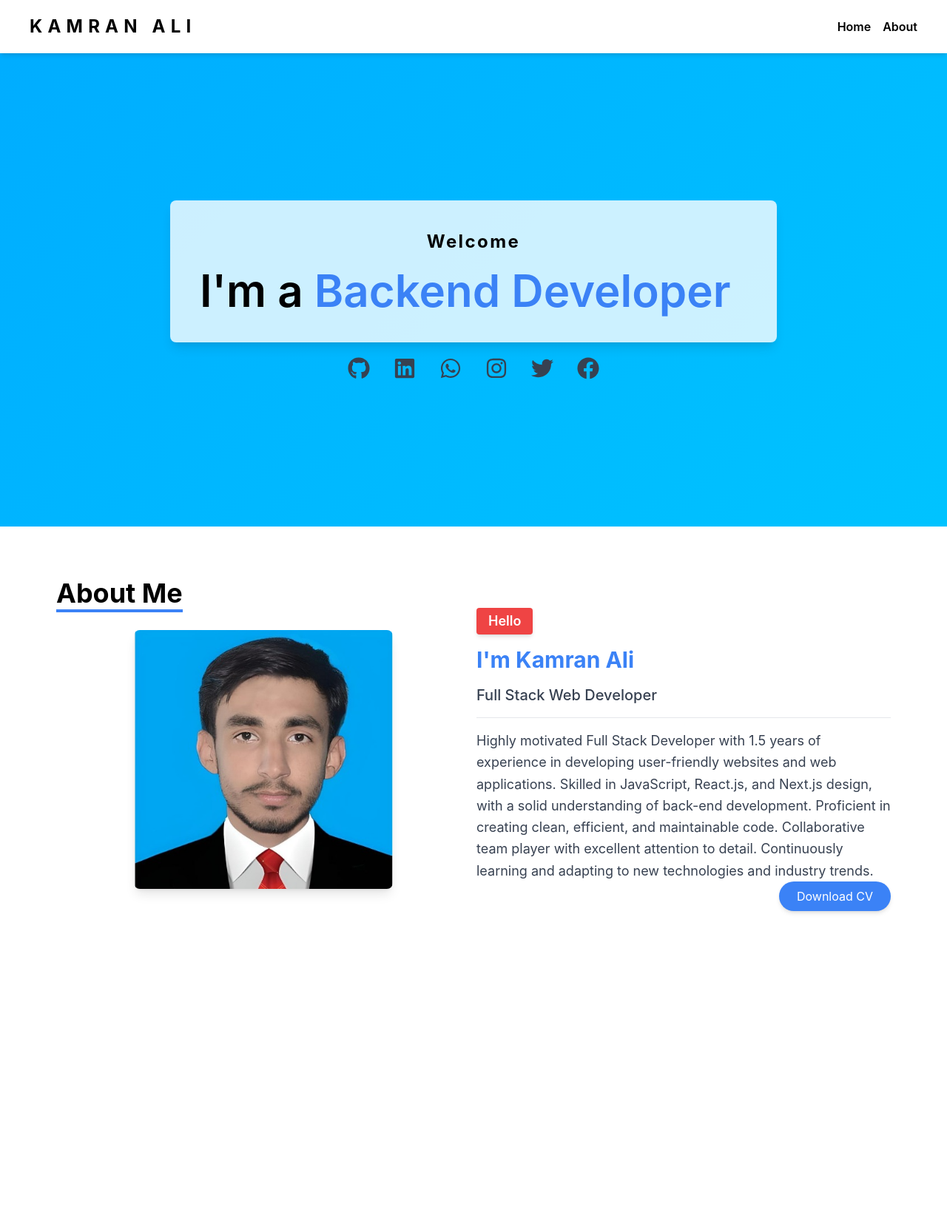
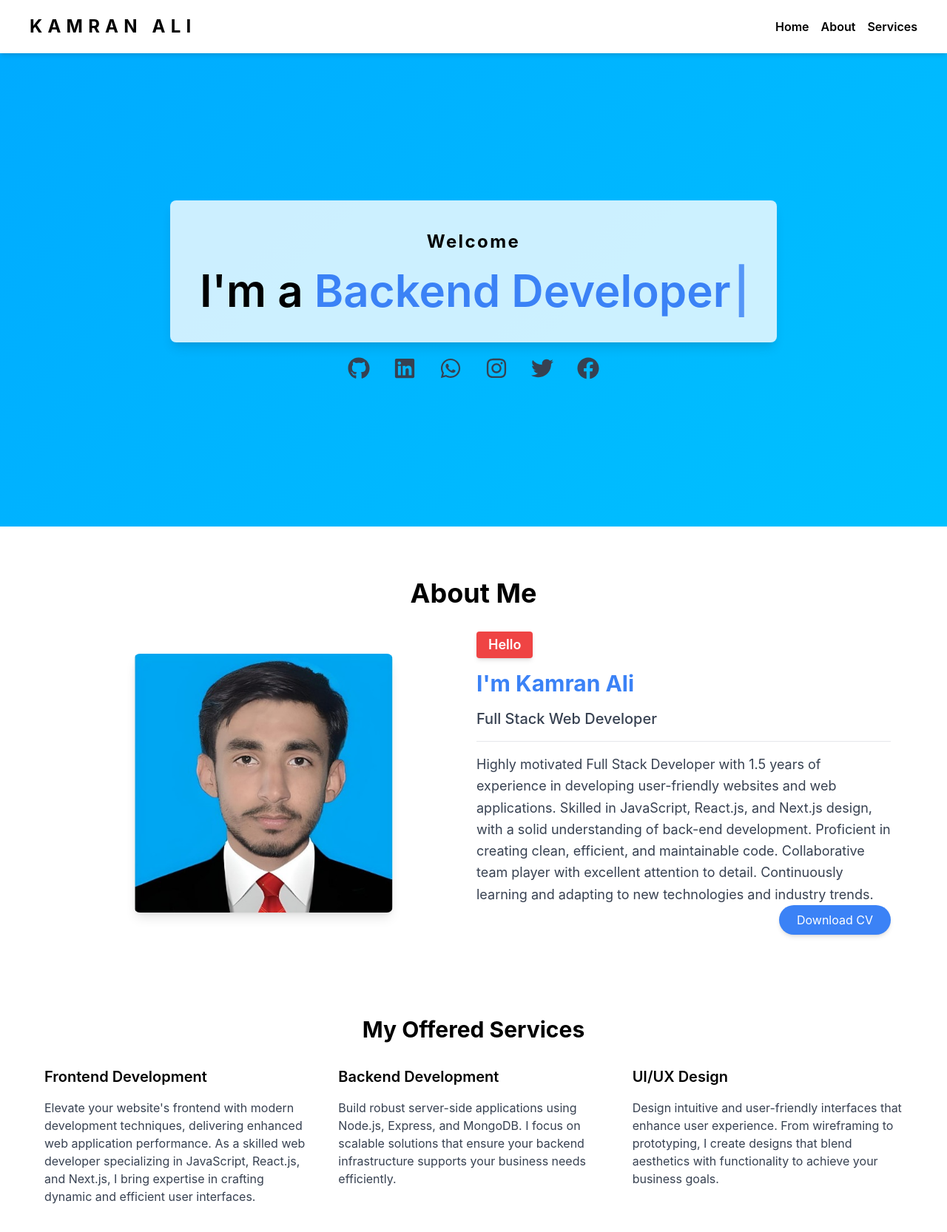
Before and after one commit to kamranalig/kamran_portfolio, a React (Vite) app: page / in a window 1280 px wide. Shown: the top 1666 px of the page at 74% size. Before the commit the page ends 1302 px from the top, so only its background shows below. Built offline with nearby package versions, Linux system fonts and the light colour scheme.

Commit message:
services section added

```diff
--- a/src/App.jsx
+++ b/src/App.jsx
@@ -2,12 +2,14 @@ import "./App.css";
 import About from "./components/about";
 import Header from "./components/header";
 import Navbar from "./components/navbar/index";
+import Services from "./components/servicess";
 function App() {
   return (
     <>
       <Navbar />
       <Header />
       <About />
+      <Services />
     </>
   );
 }
--- a/src/components/about/index.jsx
+++ b/src/components/about/index.jsx
@@ -3,9 +3,9 @@ import React from "react";
 const About = () => {
   return (
     <div className="max-w-[1160px] mx-auto my-[70px] px-4" id="about">
-      <span className="text-4xl font-bold text-black border-b-4 border-solid border-[#3B82F6]">
+      <h3 className="text-4xl font-bold text-black text-center mb-8">
         About Me
-      </span>
+      </h3>
 
       <div className="flex flex-col lg:flex-row w-full gap-2 justify-center items-center">
         <div className="w-full lg:w-1/2 text-center lg:text-right mb-8 lg:mb-0">
--- a/src/components/navbar/index.jsx
+++ b/src/components/navbar/index.jsx
@@ -28,7 +28,16 @@ const Navbar = () => {
         >
           About
         </Link>
-        {/* Add other links similarly */}
+        <Link
+          to="services"
+          spy={true}
+          smooth={true}
+          duration={500}
+          activeClass="active-link"
+          className="cursor-pointer hover:text-blue-500"
+        >
+          Services
+        </Link>
       </div>
     </div>
   );
--- /dev/null
+++ b/src/components/servicess/index.jsx
@@ -0,0 +1,40 @@
+import React from "react";
+
+const Services = () => {
+  return (
+    <div className="max-w-[1160px] mx-auto py-10" id="services">
+      <h3 className="text-3xl font-bold mb-8 text-center">
+        My Offered Services
+      </h3>
+      <div className="grid grid-cols-1 md:grid-cols-3 gap-8">
+        <div className="service-card">
+          <h4 className="text-xl font-semibold mb-4">Frontend Development</h4>
+          <p className="text-gray-700">
+            Elevate your website's frontend with modern development techniques,
+            delivering enhanced web application performance. As a skilled web
+            developer specializing in JavaScript, React.js, and Next.js, I bring
+            expertise in crafting dynamic and efficient user interfaces.
+          </p>
+        </div>
+        <div className="service-card">
+          <h4 className="text-xl font-semibold mb-4">Backend Development</h4>
+          <p className="text-gray-700">
+            Build robust server-side applications using Node.js, Express, and
+            MongoDB. I focus on scalable solutions that ensure your backend
+            infrastructure supports your business needs efficiently.
+          </p>
+        </div>
+        <div className="service-card">
+          <h4 className="text-xl font-semibold mb-4">UI/UX Design</h4>
+          <p className="text-gray-700">
+            Design intuitive and user-friendly interfaces that enhance user
+            experience. From wireframing to prototyping, I create designs that
+            blend aesthetics with functionality to achieve your business goals.
+          </p>
+        </div>
+      </div>
+    </div>
+  );
+};
+
+export default Services;
```
